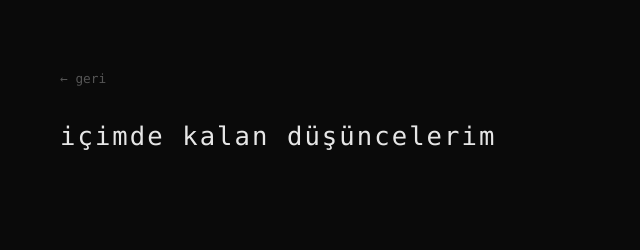
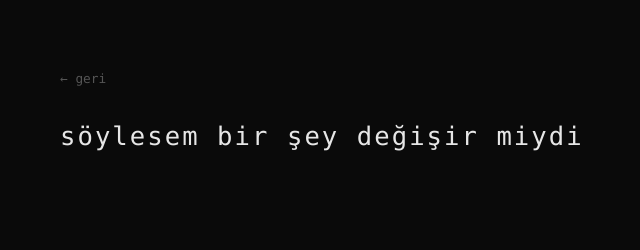
Before and after one commit to fadimrak/fadimrak.xyz, a plain HTML site: page dusunceler/index.html in a window 1280 px wide. Shown: the whole page, without its empty margins (240-880 px from the left). Drawn offline with Linux system fonts and the light colour scheme.

Commit message:
Rename thoughts page title

```diff
--- a/dusunceler/index.html
+++ b/dusunceler/index.html
@@ -3,7 +3,7 @@
 <head>
 <meta charset="utf-8">
 <meta name="viewport" content="width=device-width, initial-scale=1">
-<title>içimde kalan düşüncelerim · fadimrak</title>
+<title>söylesem bir şey değişir miydi · fadimrak</title>
 <meta name="robots" content="noindex">
 <meta name="theme-color" content="#0a0a0a">
 <link rel="icon" href="/favicon.svg" type="image/svg+xml">
@@ -21,7 +21,7 @@
 <body>
 <main>
 <a class="back" href="/">← geri</a>
-<h1>içimde kalan düşüncelerim</h1>
+<h1>söylesem bir şey değişir miydi</h1>
 <div id="yazilar"></div>
 </main>
 </body>
```
